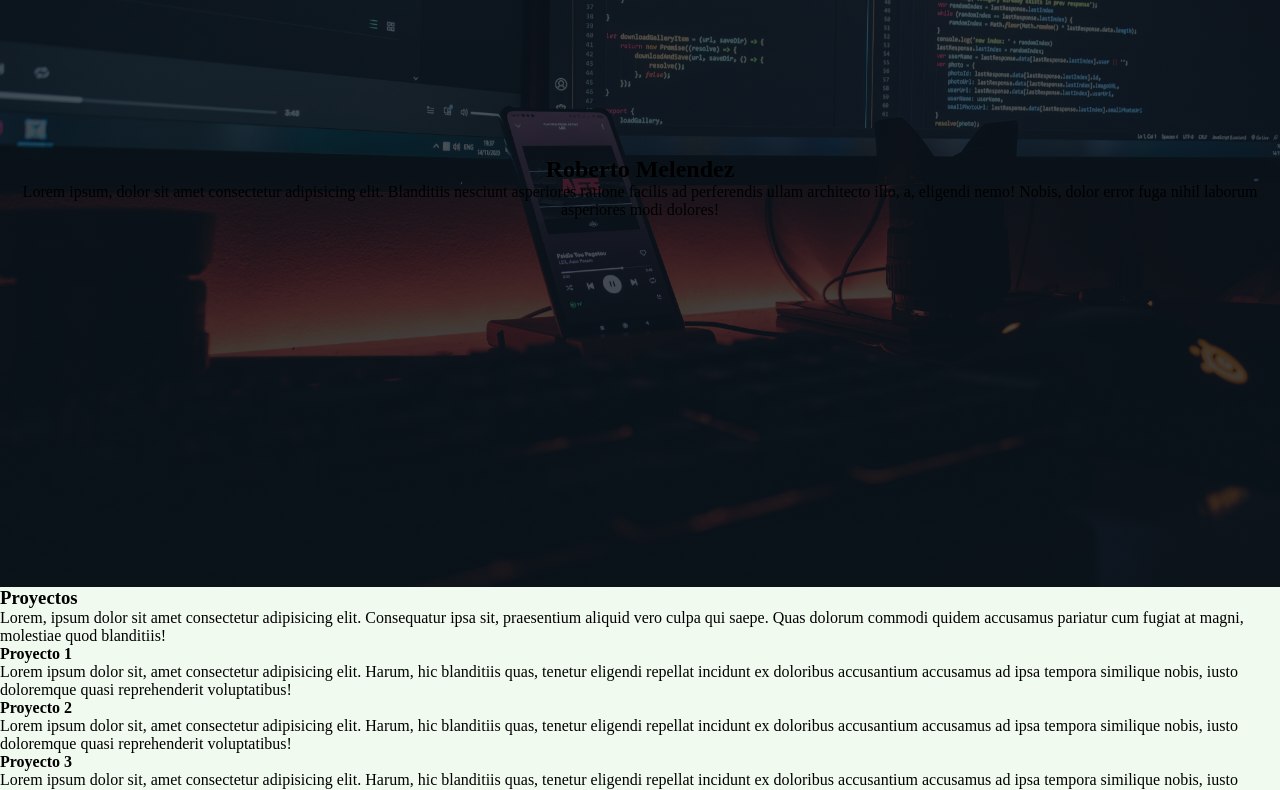
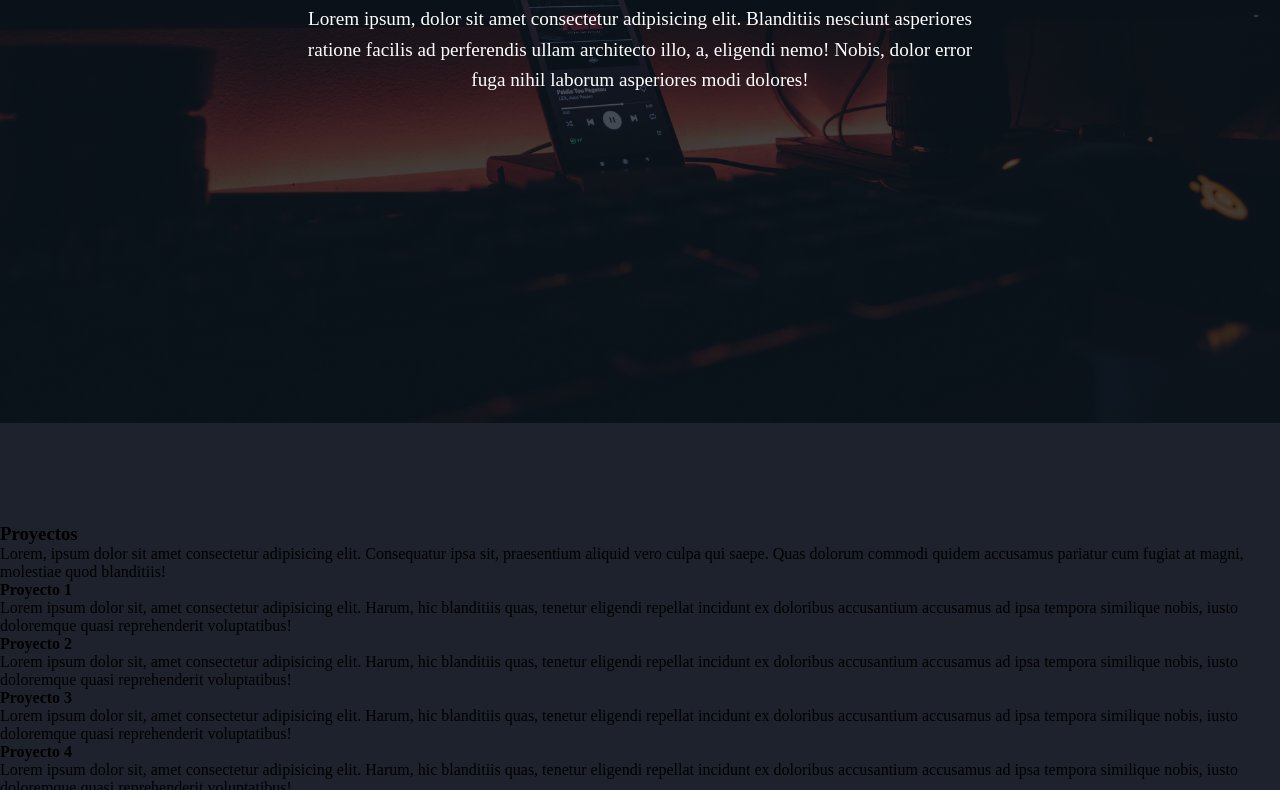
Before and after one commit to rgltch420/Hu_html_css, a website: page index.html in a window 1280 px wide. Shown: the part 377-1167 px from the top of the page. Drawn offline with Linux system fonts and the light colour scheme.

Commit message:
home and assets

```diff
--- a/index.html
+++ b/index.html
@@ -1,11 +1,11 @@
-<!DOCTYPE html>
+<!doctype html>
 <html lang="en">
   <head>
-    <meta charset="UTF-8">
-    <meta name="viewport" content="width=device-width, initial-scale=1.0">
+    <meta charset="UTF-8" />
+    <meta name="viewport" content="width=device-width, initial-scale=1.0" />
     <title>Portfolio RM</title>
-    <link rel="stylesheet" href="/css/style.css">
-    <link rel="stylesheet" href="/css/index.css">
+    <link rel="stylesheet" href="/css/style.css" />
+    <link rel="stylesheet" href="/css/index.css" />
   </head>
   <body>
     <header>
@@ -19,57 +19,103 @@
           <li class="items"><a href="/mascotas.html">Mascotas</a></li>
         </ul>
       </nav>
-
     </header>
     <section class="hero-section">
-        <div class="hero-wrap">
-            <h2>Roberto Melendez</h2>
-            <p>Lorem ipsum, dolor sit amet consectetur adipisicing elit. Blanditiis nesciunt asperiores ratione facilis ad perferendis ullam architecto illo, a, eligendi nemo! Nobis, dolor error fuga nihil laborum asperiores modi dolores!</p>
+      <div class="hero-content">
+        <h2 class="section-title-us">Roberto <span>Melendez</span></h2>
+        <p class="p-h2-me-section">
+          Lorem ipsum, dolor sit amet consectetur adipisicing elit. Blanditiis
+          nesciunt asperiores ratione facilis ad perferendis ullam architecto
+          illo, a, eligendi nemo! Nobis, dolor error fuga nihil laborum
+          asperiores modi dolores!
+        </p>
         <!-- dejo el espacio este por si quiero poner una foto un icono o algo mientras lo craneo  -->
       </div>
     </section>
     <section class="projects-section">
-        <h3>Proyectos</h3>
-        <p>Lorem, ipsum dolor sit amet consectetur adipisicing elit. Consequatur ipsa sit, praesentium aliquid vero culpa qui saepe. Quas dolorum commodi quidem accusamus pariatur cum fugiat at magni, molestiae quod blanditiis!</p>
+      <div class="services-content">
+        <div class="service-header">
+          <h3 class="title-main">Proyectos</h3>
+          <p class="desc-main">
+            Lorem, ipsum dolor sit amet consectetur adipisicing elit.
+            Consequatur ipsa sit, praesentium aliquid vero culpa qui saepe. Quas
+            dolorum commodi quidem accusamus pariatur cum fugiat at magni,
+            molestiae quod blanditiis!
+          </p>
+        </div>
+
         <div class="cards-projects">
           <div class="cards-wrapper">
             <div class="card">
               <h4 class="title-cards">Proyecto 1</h4>
-                    <p class="paragraph-cards">Lorem ipsum dolor sit, amet consectetur adipisicing elit. Harum, hic blanditiis quas, tenetur eligendi repellat incidunt ex doloribus accusantium accusamus ad ipsa tempora similique nobis, iusto doloremque quasi reprehenderit voluptatibus!</p>
-
+              <p class="paragraph-cards">
+                Lorem ipsum dolor sit, amet consectetur adipisicing elit. Harum,
+                hic blanditiis quas, tenetur eligendi repellat incidunt ex
+                doloribus accusantium accusamus ad ipsa tempora similique nobis,
+                iusto doloremque quasi reprehenderit voluptatibus!
+              </p>
             </div>
             <div class="card">
               <h4 class="title-cards">Proyecto 2</h4>
-                    <p class="paragraph-cards">Lorem ipsum dolor sit, amet consectetur adipisicing elit. Harum, hic blanditiis quas, tenetur eligendi repellat incidunt ex doloribus accusantium accusamus ad ipsa tempora similique nobis, iusto doloremque quasi reprehenderit voluptatibus!</p>
+              <p class="paragraph-cards">
+                Lorem ipsum dolor sit, amet consectetur adipisicing elit. Harum,
+                hic blanditiis quas, tenetur eligendi repellat incidunt ex
+                doloribus accusantium accusamus ad ipsa tempora similique nobis,
+                iusto doloremque quasi reprehenderit voluptatibus!
+              </p>
             </div>
             <div class="card">
               <h4 class="title-cards">Proyecto 3</h4>
-                    <p class="paragraph-cards">Lorem ipsum dolor sit, amet consectetur adipisicing elit. Harum, hic blanditiis quas, tenetur eligendi repellat incidunt ex doloribus accusantium accusamus ad ipsa tempora similique nobis, iusto doloremque quasi reprehenderit voluptatibus!</p>
+              <p class="paragraph-cards">
+                Lorem ipsum dolor sit, amet consectetur adipisicing elit. Harum,
+                hic blanditiis quas, tenetur eligendi repellat incidunt ex
+                doloribus accusantium accusamus ad ipsa tempora similique nobis,
+                iusto doloremque quasi reprehenderit voluptatibus!
+              </p>
             </div>
             <div class="card">
               <h4 class="title-cards">Proyecto 4</h4>
-                    <p class="paragraph-cards">Lorem ipsum dolor sit, amet consectetur adipisicing elit. Harum, hic blanditiis quas, tenetur eligendi repellat incidunt ex doloribus accusantium accusamus ad ipsa tempora similique nobis, iusto doloremque quasi reprehenderit voluptatibus!</p>
+              <p class="paragraph-cards">
+                Lorem ipsum dolor sit, amet consectetur adipisicing elit. Harum,
+                hic blanditiis quas, tenetur eligendi repellat incidunt ex
+                doloribus accusantium accusamus ad ipsa tempora similique nobis,
+                iusto doloremque quasi reprehenderit voluptatibus!
+              </p>
             </div>
             <div class="card">
               <h4 class="title-cards">Proyecto 5</h4>
-                    <p class="paragraph-cards">Lorem ipsum dolor sit, amet consectetur adipisicing elit. Harum, hic blanditiis quas, tenetur eligendi repellat incidunt ex doloribus accusantium accusamus ad ipsa tempora similique nobis, iusto doloremque quasi reprehenderit voluptatibus!</p>
-
+              <p class="paragraph-cards">
+                Lorem ipsum dolor sit, amet consectetur adipisicing elit. Harum,
+                hic blanditiis quas, tenetur eligendi repellat incidunt ex
+                doloribus accusantium accusamus ad ipsa tempora similique nobis,
+                iusto doloremque quasi reprehenderit voluptatibus!
+              </p>
             </div>
             <div class="card">
               <h4 class="title-cards">Proyecto 6</h4>
-                    <p class="paragraph-cards">Lorem ipsum dolor sit, amet consectetur adipisicing elit. Harum, hic blanditiis quas, tenetur eligendi repellat incidunt ex doloribus accusantium accusamus ad ipsa tempora similique nobis, iusto doloremque quasi reprehenderit voluptatibus!</p>
+              <p class="paragraph-cards">
+                Lorem ipsum dolor sit, amet consectetur adipisicing elit. Harum,
+                hic blanditiis quas, tenetur eligendi repellat incidunt ex
+                doloribus accusantium accusamus ad ipsa tempora similique nobis,
+                iusto doloremque quasi reprehenderit voluptatibus!
+              </p>
+            </div>
           </div>
         </div>
       </div>
     </section>
     <section class="about-me">
       <h4 class="title-about">Me</h4>
-        <p class="paragraph-about">Lorem ipsum dolor sit, amet consectetur adipisicing elit. Harum, hic blanditiis quas, tenetur eligendi repellat incidunt ex doloribus accusantium accusamus ad ipsa tempora similique nobis, iusto doloremque quasi reprehenderit voluptatibus!</p>
+      <p class="paragraph-about">
+        Lorem ipsum dolor sit, amet consectetur adipisicing elit. Harum, hic
+        blanditiis quas, tenetur eligendi repellat incidunt ex doloribus
+        accusantium accusamus ad ipsa tempora similique nobis, iusto doloremque
+        quasi reprehenderit voluptatibus!
+      </p>
     </section>
 
     <footer>
       <h5>footer dejar este espacio quieto</h5>
     </footer>
-
   </body>
 </html>
--- /dev/null
+++ b/sass/_index.scss
@@ -0,0 +1,41 @@
+@use "_styles";
+.hero-section {
+  background:
+    linear-gradient(rgba(10, 20, 30, 0.7), rgba(10, 20, 30, 0.8)),
+    url("../assets/images/fotis-fotopoulos-6sAl6aQ4OWI-unsplash.jpg");
+  background-size: cover;
+  background-position: center;
+  background-attachment: fixed;
+  width: 100%;
+  height: 100vh;
+  display: flex;
+  flex-direction: column;
+  align-items: center;
+  justify-content: center;
+  text-align: center;
+  padding: 0 20px;
+  color: styles.$color-text-bright;
+  h2 {
+    font-size: 4.5rem;
+    width: 100%;
+    max-width: 900px;
+    margin-bottom: 20px;
+    color: var(--primario-blanco);
+    font-weight: 700;
+    line-height: 1.1;
+    span {
+      color: var(--secundario-dorado-luz);
+    }
+  }
+  p {
+    font-size: 1.2rem;
+    max-width: 700px;
+    margin: 0 auto 45px auto;
+    color: var(--letra-suave);
+    line-height: 1.6;
+  }
+}
+.projects-section {
+  padding: 100px 0;
+  background-color:styles.$color-surface-elevated;
+}
--- a/sass/styles.scss
+++ b/sass/_styles.scss
@@ -57,14 +57,15 @@
   justify-content: space-between;
   align-items: center;
   padding: 20px 8%;
-  background-color: var(--primario-azul-profundo);
+  background-color: $color-surface;
   backdrop-filter: blur(10px);
-  border-bottom: 1px solid rgba(255, 255, 255, 0.05);
+  border-bottom: 1px solid $color-surface-elevated;
   transition: all 0.3s ease;
 }
 
 .logo {
-  color: ;
+
+  color:$color-matrix-green ;
   font-size: 24px;
   font-weight: 700;
   letter-spacing: 1px;
@@ -79,7 +80,7 @@
 
     li a {
         text-decoration: none;
-        color: black;
+        color: $color-matrix-green;
         font-size: 15px;
         font-weight: 500;
         text-transform: uppercase;
@@ -93,6 +94,6 @@
     }
 
     li a:hover {
-        color: var(--amarillo-hover);
+        color: $color-text-bright;
     }
 }
--- a/sass/index.scss
+++ /dev/null
@@ -1,17 +0,0 @@
-@use 'styles.scss';
-.hero-section {
-    background: linear-gradient(rgba(10, 20, 30, 0.7), rgba(10, 20, 30, 0.8)),
-                url('../assets/images/fotis-fotopoulos-6sAl6aQ4OWI-unsplash.jpg');
-    background-size: cover;
-    background-position: center;
-    background-attachment: fixed;
-    width: 100%;
-    height: 100vh;
-    display: flex;
-    flex-direction: column;
-    align-items: center;
-    justify-content: center;
-    text-align: center;
-    padding: 0 20px;
-    color: var(--primario-blanco);
-}
```
Also changed, not shown: css/index.css, css/style.css, 2 other files. Lines whose indentation alone changed are shown as unchanged.
